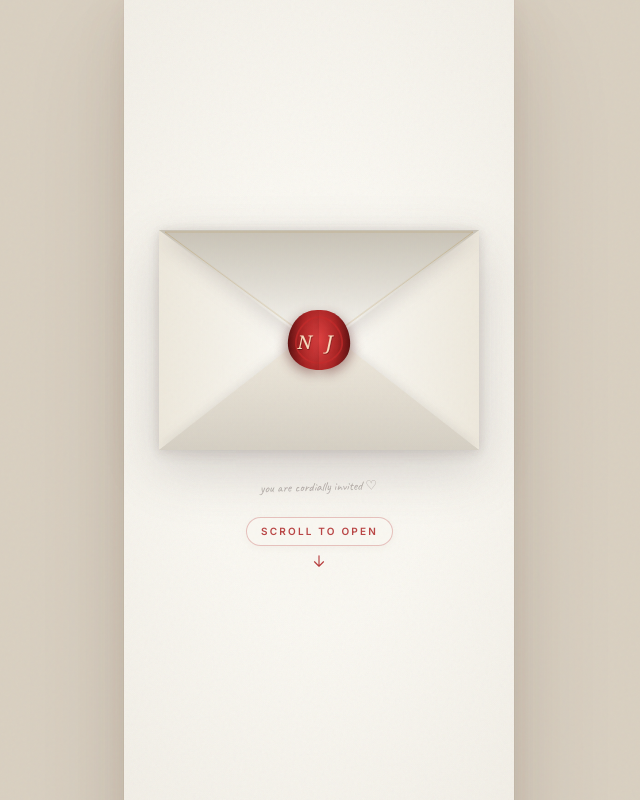
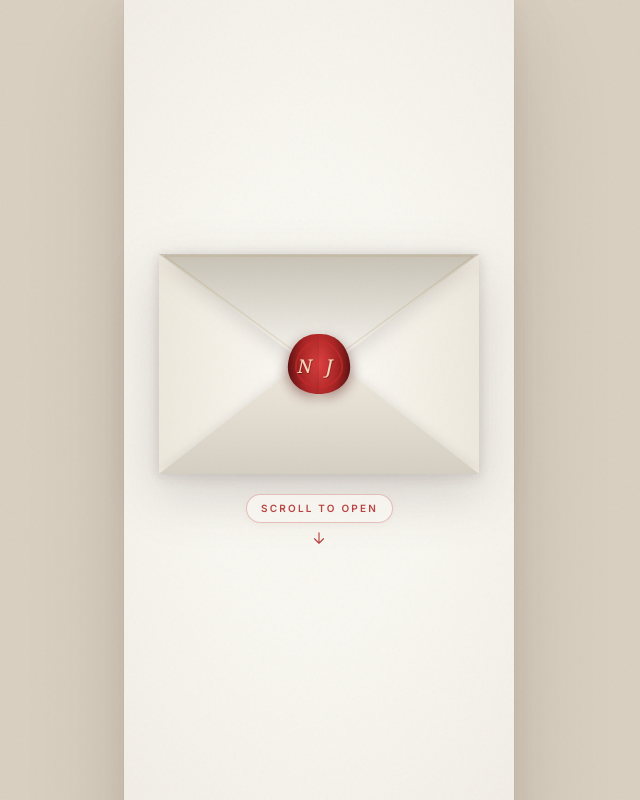
Before and after one commit to 6ixty7-dev/NIKHITHA.JERIN.COM, a Next.js app: page / in a window 1280 px wide. Shown: the top 800 px of the page, without its empty margins (321-961 px from the left). Built offline with nearby package versions, Linux system fonts and the light colour scheme.

Commit message:
Add files via upload

```diff
--- a/src/components/Envelope.tsx
+++ b/src/components/Envelope.tsx
@@ -310,15 +310,6 @@ export default function Envelope() {
         </div>{/* end envelope body */}
       </div>{/* end envelopeRef */}
 
-      {/* Personality note */}
-      <p style={{
-        position:"relative", zIndex:2, marginTop:28,
-        fontFamily:"var(--font-caveat)", fontSize:13,
-        color:"rgba(83,67,66,0.4)", transform:"rotate(-1.5deg)",
-        userSelect:"none", pointerEvents:"none",
-      }}>
-        you are cordially invited ♡
-      </p>
 
       {/* ── Church cutout background at the bottom ── */}
       <div
```
